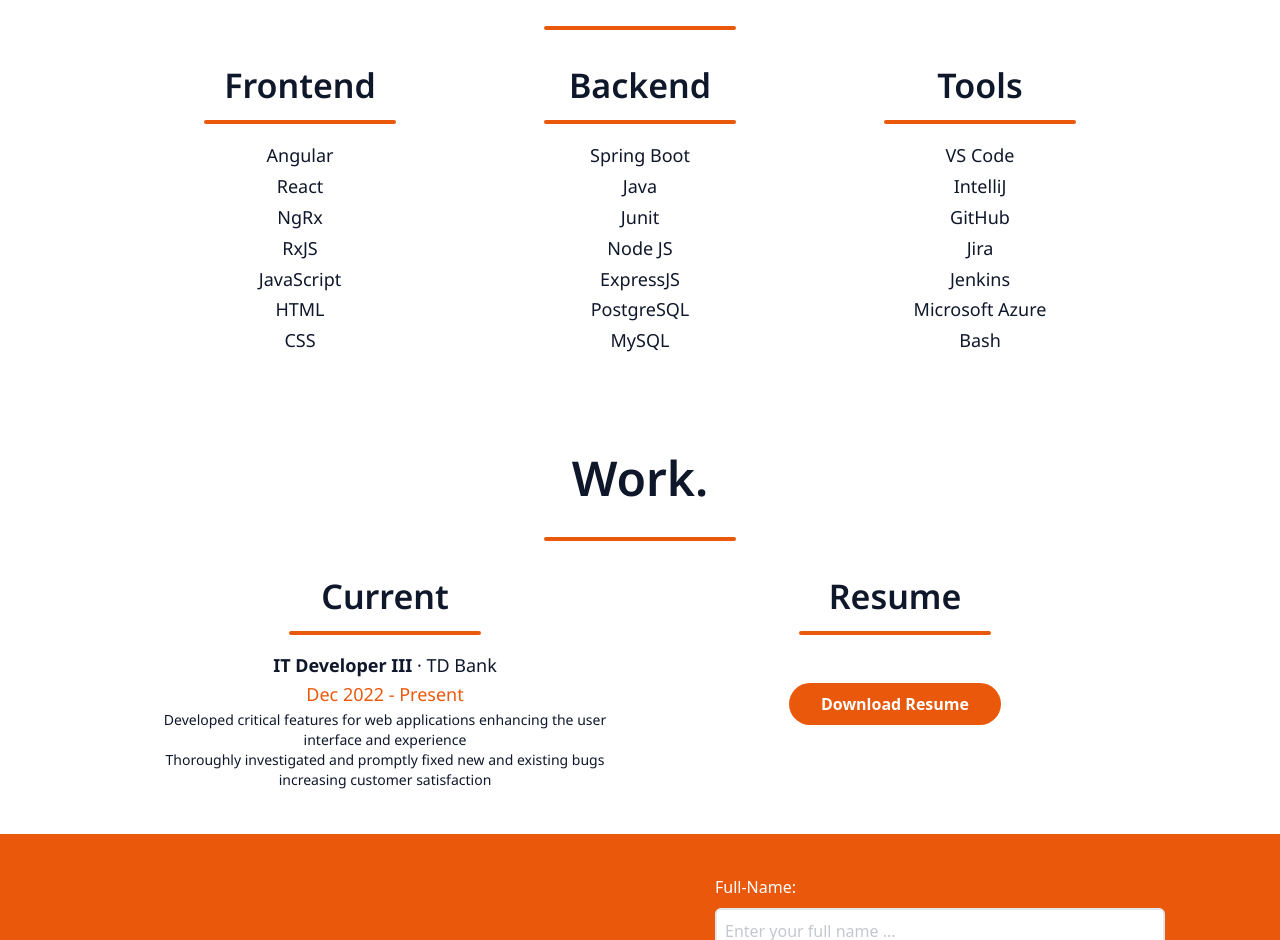
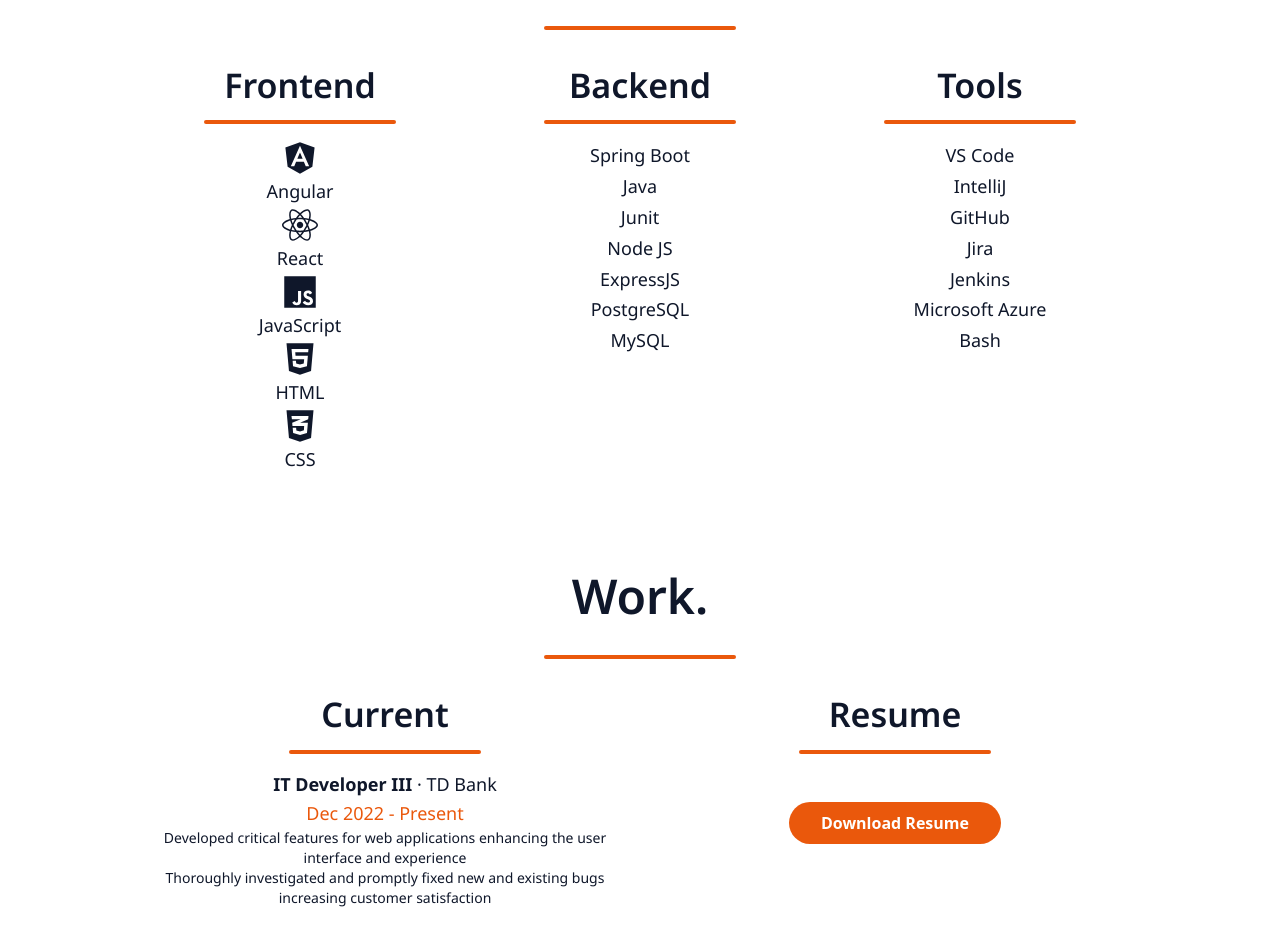
Before and after one commit to avan3/avan3.github.io, a React (Vite) app: page / in a window 1280 px wide. Shown: the part 1280-2220 px from the top of the page. Built offline with nearby package versions, Linux system fonts and the light colour scheme.

Commit message:
added icons to frontend skills

```diff
--- a/src/components/Skills.jsx
+++ b/src/components/Skills.jsx
@@ -1,34 +1,33 @@
 import React from "react";
 import styles from "../styles";
+import { FaAngular, FaHtml5, FaReact, FaCss3Alt } from "react-icons/fa6";
+import { IoLogoJavascript } from "react-icons/io5";
 
 const FrontEndSkills = [
   {
     id: "angular",
     name: "Angular",
+    icon: FaAngular,
   },
   {
     id: "react",
     name: "React",
+    icon: FaReact,
   },
   {
-    id: "ngrx",
-    name: "NgRx",
-  },
-  {
-    id: "rxjs",
-    name: "RxJS",
-  },
-  {
-    id: "js",
+    id: "javascript",
     name: "JavaScript",
+    icon: IoLogoJavascript,
   },
   {
     id: "html",
     name: "HTML",
+    icon: FaHtml5,
   },
   {
     id: "css",
     name: "CSS",
+    icon: FaCss3Alt,
   },
 ];
 
@@ -107,14 +106,22 @@
             <h3 className={`${styles.heading3}`}>Frontend</h3>
             <hr className="w-72 md:w-48 h-1 mx-auto bg-orange-600 border-0 rounded mb-3 \" />
             <ul className="py-1">
-              {FrontEndSkills.map((skill) => (
-                <li
-                  key={skill.id}
-                  className={`${styles.paragraph} hover:text-orange-600`}
-                >
-                  {skill.name}
-                </li>
-              ))}
+              {FrontEndSkills.map((skill) => {
+                const Icon = skill.icon;
+                return (
+                  <li
+                    key={skill.id}
+                    className={`${styles.paragraph} flex flex-col items-center`}
+                  >
+                    {Icon ? (
+                      <Icon className={`w-[36px] h-[36px] text-${skill.id}`} />
+                    ) : (
+                      ""
+                    )}
+                    <span className="hover:text-orange-600">{skill.name}</span>
+                  </li>
+                );
+              })}
             </ul>
           </section>
           <section className="md:basis-1/3">
--- a/tailwind.config.cjs
+++ b/tailwind.config.cjs
@@ -5,10 +5,11 @@
   theme: {
     extend: {
       colors: {
-        primary: "#00040f",
-        secondary: "#ffa600",
-        dimWhite: "rgba(255, 255, 255, 0.7)",
-        dimBlue: "rgba(9, 151, 124, 0.1)",
+        angular: "#c3002f",
+        react: "#61DBFB",
+        javascript: "#F0DB4F",
+        css: "#2965f1",
+        html: "#f06529",
       },
       fontFamily: {
         noto_sans: ["Noto Sans", "sans-serif"],
```
